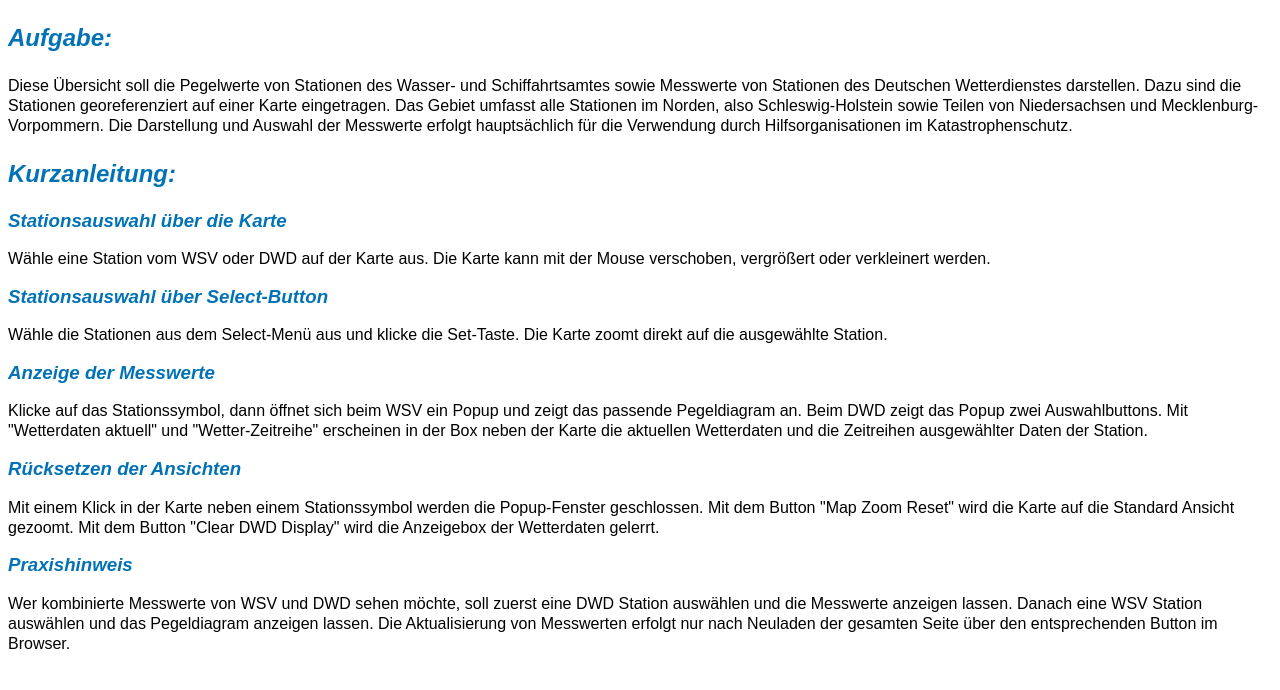
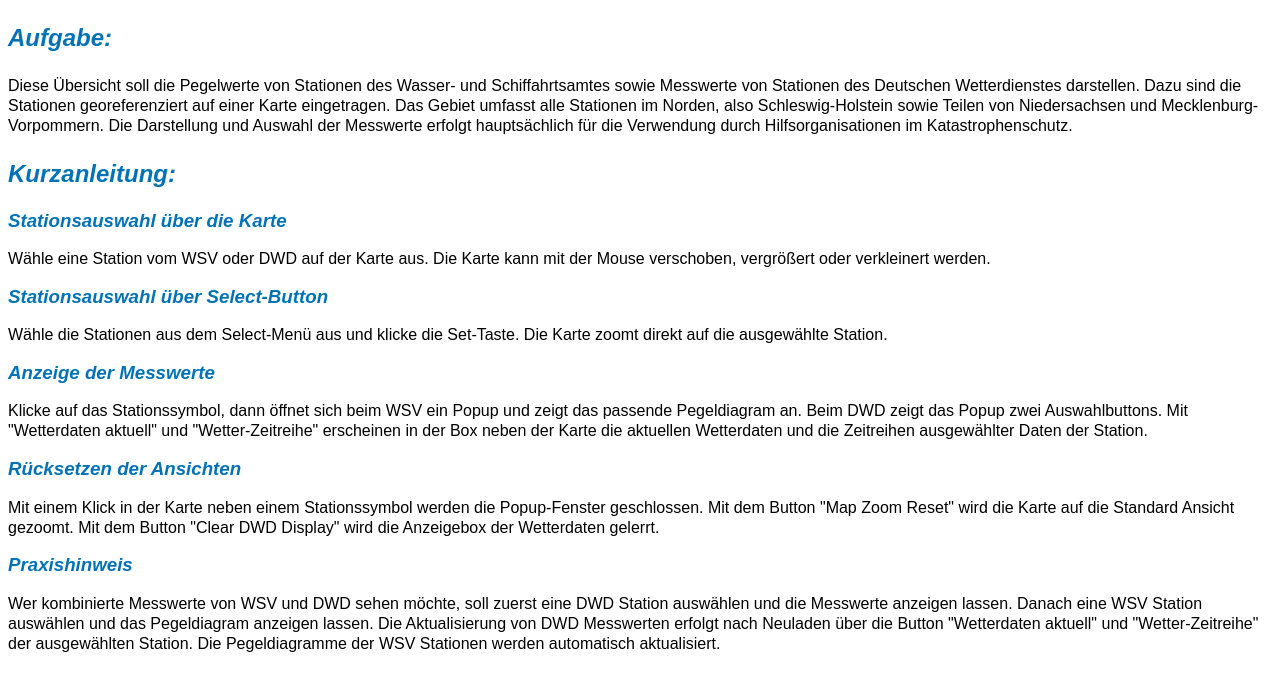
Before and after one commit to Laterne2406/WSV-DWD-Stations, a plain HTML site: page assets/infotext.html in a window 1280 px wide. Drawn offline with Linux system fonts and the light colour scheme.

Commit message:
addition

```diff
--- a/assets/infotext.html
+++ b/assets/infotext.html
@@ -39,7 +39,7 @@
 		<p>Mit einem Klick in der Karte neben einem Stationssymbol werden die Popup-Fenster geschlossen.
 			Mit dem Button "Map Zoom Reset" wird die Karte auf die Standard Ansicht gezoomt. Mit dem Button "Clear DWD Display" wird die 			Anzeigebox der Wetterdaten gelerrt.</p>
 	<h3>Praxishinweis</h3>
-		<p>Wer kombinierte Messwerte von WSV und DWD sehen möchte, soll zuerst eine DWD Station auswählen und die Messwerte anzeigen lassen. Danach eine WSV Station auswählen und das Pegeldiagram anzeigen lassen. Die Aktualisierung von Messwerten erfolgt nur nach Neuladen der gesamten Seite über den entsprechenden Button im Browser.</p>
+		<p>Wer kombinierte Messwerte von WSV und DWD sehen möchte, soll zuerst eine DWD Station auswählen und die Messwerte anzeigen lassen. Danach eine WSV Station auswählen und das Pegeldiagram anzeigen lassen. Die Aktualisierung von DWD Messwerten erfolgt nach Neuladen über die Button "Wetterdaten aktuell" und "Wetter-Zeitreihe" der ausgewählten Station. Die Pegeldiagramme der WSV Stationen werden automatisch aktualisiert.</p>
 
 </body>
 </html>
```
